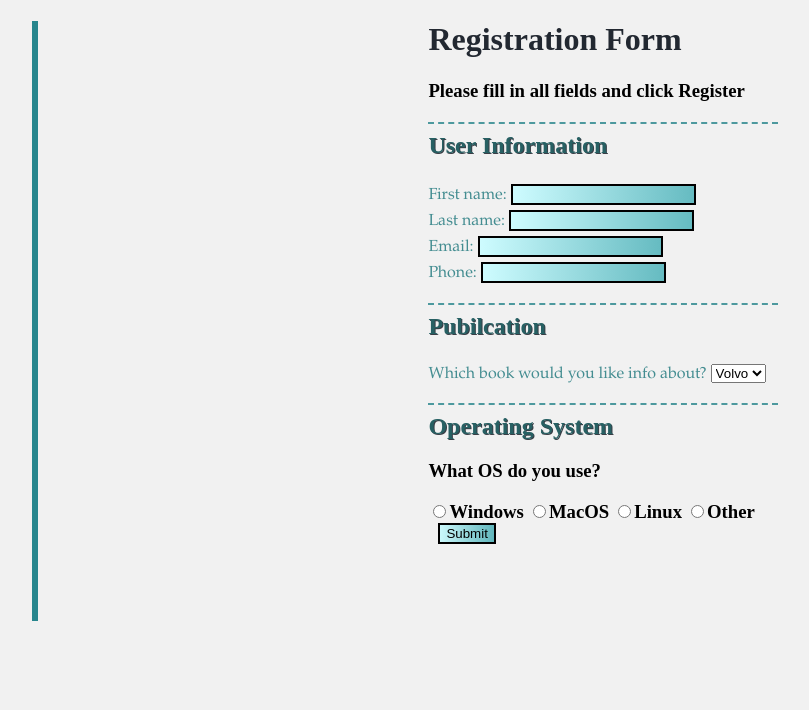
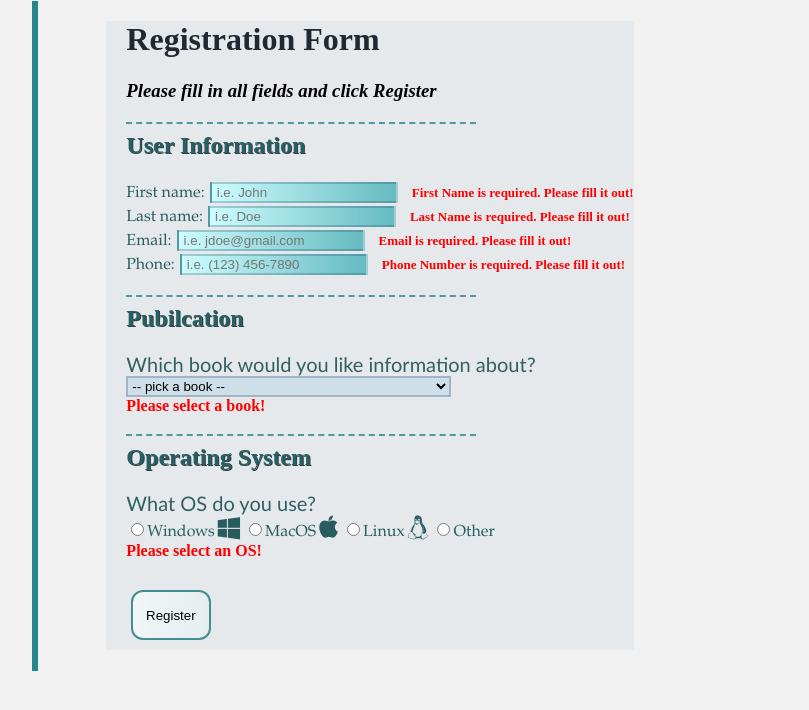
Before and after one commit to xren935/mcgill-web-dev, a plain HTML site: page mini-assign7/register.html in a window 1280 px wide. Shown: the whole page, without its empty margins (163-972 px from the left). Drawn offline with Linux system fonts and the light colour scheme.

Commit message:
assign7 done✅

```diff
--- a/mini-assign7/register.html
+++ b/mini-assign7/register.html
@@ -1,53 +1,62 @@
 <!doctype html>
 <html lang="en">
+
 <head>
-  <meta charset="utf-8">
-
-  <title>Register</title>
-  <meta name="description" content="The HTML5 Herald">
-  <link rel="stylesheet" href="styles.css" media="screen" type="text/css" />
-
-
-
-
-  </script>
-  <!-- <style type="text/css"></style> -->
+    <title>Register</title>
+    <meta charset=”utf-8” />
+    <link rel="stylesheet" href="https://cdnjs.cloudflare.com/ajax/libs/font-awesome/4.7.0/css/font-awesome.min.css">
+    <link rel="stylesheet" href="styles.css" media="screen" type="text/css" />
+    <script src="scripts.js"></script>
 </head>
 
 <body>
-<script src="scripts.js"></script>
-    <div class="myForm" style="padding-left: 20%;">
+    <div class="flex-container" display="position: inline">
         <div class="vl" display="position: inline"></div>
         <h1>Registration Form</h1>
-        <form name="myForm" action="" onsubmit = "return myFunction();" method="post">
-            <h3>Please fill in all fields and click Register</h3>
+        <form name="myForm" action="" onsubmit="return myFunction();" method="post">
+            <h3><i>Please fill in all fields and click Register</i></h3>
             <h2>User Information</h2>
-
-                <div class="field">First name: <input type="text" id="fname"></input></div><p style="font-size: small" id="fnerrormsg"></p><br />
-                <div class="field">Last name: <input type="text" id="lname"></input></div><p style="font-size: small" id="lnerrormsg"></p><br />
-                <div class="field">Email: <input type="text" id="email"></input></div><p style="font-size: small" id="emailerrormsg"></p><br />
-                <div class="field">Phone: <input type="text" id="phone"></input></div><p style="font-size: small" id="phoneerrormsg"></p><br />
+            <label for="fname">First name:</label><input type="text" id="fname" pattern="[A-Za-z]"
+                placeholder="i.e. John"></input>
+            <p style="font-size: small" id="fnerrormsg">First Name is required. Please fill it out!</p><br />
+            <label for="lname">Last name:</label><input type="text" id="lname" pattern="[A-Za-z]"
+                placeholder="i.e. Doe"></input>
+            <p style="font-size: small" id="lnerrormsg">Last Name is required. Please fill it out!</p><br />
+            <label for="email">Email:</label><input type="text" id="email" placeholder="i.e. jdoe@gmail.com"></input>
+            <p style="font-size: small" id="emailerrormsg">Email is required. Please fill it out!</p><br />
+            <label for="phone">Phone:</label><input type="tel" id="phone" placeholder="i.e. (123) 456-7890"
+                pattern="[0-9]{3}-[0-9]{2}-[0-9]{3}"></input>
+            <p style="font-size: small" id="phoneerrormsg">Phone Number is required. Please fill it out!</p><br />
 
             <h2>Pubilcation</h2>
-            <div class="field">Which book would you like info about? </div>
-            <select name="book">
-                <option value="volvo">Volvo</option>
-                <option value="saab">Saab</option>
-                <option value="opel">Opel</option>
-                <option value="audi">Audi</option>
+            <div class="questions">Which book would you like information about? </div>
+            <select class="custom-select" name="book" id="booktype" onchange="validateBook()">
+                <option value="selected" onclick="validateBook()">-- pick a book --</option>
+                <option value="ai" onclick="validateBook()">Artificial Intelligence: A Modern Approach</option>
+                <option value="interview">Crack the Coding Interview</option>
+                <option value="algo">Internet and WWW How to Program</option>
+                <option value="algo">Introduction to Algorithms</option>
+                <option value="structure">Structure and Interpretation of Computer Programs</option>
             </select>
+            <br />
+            <p id="bookmsg" style="padding-left: 0px;">Please select a book!</p>
+
             <h2>Operating System</h2>
-            <h3>What OS do you use? </h3>
-            <input type="radio" name="windows" value="windows"><h3 style="display: inline">Windows</h3><span> </span>
-            <input type="radio" name="windows" value="windows"><h3 style="display: inline">MacOS</h3>
-            <input type="radio" name="windows" value="windows"><h3 style="display: inline">Linux</h3>
-            <input type="radio" name="windows" value="windows"><h3 style="display: inline">Other</h3>
+            <div class="questions">What OS do you use? </div>
+            <div name="os">
+                <input type="radio" id="win" name="curros"><label style="display: inline">Windows</label><i
+                    class="fa fa-windows" style="font-size:24px;color:#285c5f; padding-left: 3px;"></i><span> </span>
+                <input type="radio" id="mac" name="curros"><label style="display: inline">MacOS</label><i
+                    class="fa fa-apple" style="font-size:24px;color:#285c5f; padding-left: 3px;"></i>
+                <input type="radio" id="lin" name="curros"><label style="display: inline">Linux</label><i
+                    class="fa fa-linux" style="font-size:24px;color:#285c5f; padding-left: 3px;"></i>
+                <input type="radio" id="other" name="curros"><label style="display: inline">Other</label>
+            </div>
+            <p id="oserrormsg" style="padding-left: 0px; margin-left: 0px;">Please select an OS!</p>
             <br />
-            <!-- <input type="submit" value="Submit" onclick="clicked()"/> -->
-            <p id="demo"></p>
-             <input type="submit" onclick="myFunction(); return false;"></inpuy>
-            </form>
-            <!-- <button type="submit" onClick="myFunction()">Submit</button> -->
+            <input class="regButton" type="submit" id="submitButton" onhover="displayPretty();" onclick="myFunction(); return false;" value="Register"></input>
+            <div class="pretty" style="color:#2d5c7c;">I'm a pretty(and interactive) form ^^</div>
+        </form>
     </div>
 </body>
 </html>
--- a/mini-assign7/scripts.js
+++ b/mini-assign7/scripts.js
@@ -1,28 +1,17 @@
-function validateName() {
-    var x = document.forms["myForm"]["fname"].value;
-    if (x == "") {
-      alert("Name must be filled out");
-      return false;
+function myFunction() {
+    var validFN = validateFirstName();
+    var validLN = validateLastName();
+    var validEmail = validateEmail();
+    var validNo = validatePhone();
+    var validBook = validateBook();
+    var validOS = validateOS();
+    if( validFN && validLN && validEmail && validNo && validBook && validOS){
+        alert("Submitted!");
+        return true;
+    }else{
+        alert("Please correct the errors on the page and submit again!");
+        return false;
     }
-}
-
-function clicked() {
-    alert("clicked!");
-}
-
-function myFunction() {
-    alert('clicked');
-    var inpObj = document.getElementById("fname").innerHTML;
-    validateFirstName();
-    validateLastName();
-    validateEmail();
-    validatePhone();
-    return false;
-    // var fname = document.getElementById("fname").innerHTML;
-    // if(fname == null || fname == "" || fname == undefined ){
-    //     document.getElementById("fnerrormsg").innerHTML = "fill it out";
-    //     document.getElementById("lnerrormsg").innerHTML = "fill it out";
-    // }
 }
 
 function validateFirstName(){
@@ -31,24 +20,22 @@ function validateFirstName(){
     console.log(fname);
     if(fname == null || fname == "" || fname == undefined || fname == " "){
         document.getElementById("fnerrormsg").innerHTML = "First Name is required. Please fill it out!";
-        // document.getElementById("lnerrormsg").innerHTML = "fill it out";
+        return false;
     }else{
         document.getElementById("fnerrormsg").innerHTML = "";
+        return true;
     }
-    return false;
 }
 
 function validateLastName(){
     var lname = document.getElementById("lname").value;
-    console.log("print last name");
-    console.log(lname);
     if(lname == null || lname == "" || lname == undefined ){
         document.getElementById("lnerrormsg").innerHTML = "Last Name is required. Please fill it out!";
-        // document.getElementById("lnerrormsg").innerHTML = "fill it out";
+        return false;
     }else{
         document.getElementById("lnerrormsg").innerHTML = "";
+        return true;
     }
-    return false;
 }
 
 function validateEmail(){
@@ -57,22 +44,50 @@ function validateEmail(){
     console.log(document.getElementById("email").value);
     if(email == null || email == "" || email == undefined ){
         document.getElementById("emailerrormsg").innerHTML = "Email is required. Please fill it out!";
+        return false;
     }else{
         // validate the email
         if(/^[a-zA-Z0-9.!#$%&'*+/=?^_`{|}~-]+@[a-zA-Z0-9-]+(?:\.[a-zA-Z0-9-]+)*$/.test(email)){
             document.getElementById("emailerrormsg").innerHTML = "";
+            return true;
         }else{
             document.getElementById("emailerrormsg").innerHTML = "The email you entered is invalid. Please try again!";
+            return false;
         }
     }
 }
 
 function validatePhone(){
-    var phone = document.getElementById("phone").innerHTML;
+    var phone = document.getElementById("phone").value;
     if(phone == null || phone == "" || phone == undefined ){
-        document.getElementById("phoneerrormsg").innerHTML = "fill phone number out";
-        // document.getElementById("lnerrormsg").innerHTML = "fill it out";
+        document.getElementById("phoneerrormsg").innerHTML = "Phone Number is required. Please fill it out!";
+        return false;
     }else{
+        // could have used regex to validate the number here (similar to the email address)
         document.getElementById("phoneerrormsg").innerHTML = "";
+        return true;
     }
 }
+
+function validateBook(){
+    var book = document.getElementById("booktype");
+    if(book.selectedIndex == 0){
+        document.getElementById("bookmsg").style.color = "OrangeRed";
+        document.getElementById("bookmsg").innerHTML = "Please select a book!";
+        return false;
+    }else {
+        document.getElementById("bookmsg").style.color = "green";
+        document.getElementById("bookmsg").innerHTML = book.options[book.selectedIndex].text;
+        return true;
+    }
+}
+
+function validateOS(){
+     if(document.getElementById("win").checked || document.getElementById("mac").checked || document.getElementById("lin").checked || document.getElementById("other").checked){
+        document.getElementById("oserrormsg").innerHTML = ""
+        return true;
+     }else{
+        document.getElementById("oserrormsg").innerHTML = "Please select an OS!"
+        return false;
+     }
+}
--- a/mini-assign7/styles.css
+++ b/mini-assign7/styles.css
@@ -1,6 +1,27 @@
 body {
     background-color: #eeeeeec9;
     place-items: center;
+    width: 800px;
+}
+
+form {
+    display: inline;
+}
+
+.flex-container {
+    background-color: #bfccd53f;
+    /* margin-right: 500px;
+    margin-top: 50px;
+    margin-left: 240px; */
+    margin-left: 250px;
+    padding-left: 20px;
+    padding-bottom: 10px;
+    background-repeat: no-repeat;
+    background-position: center;
+}
+
+.flex-container:hover {
+    background-color: #b5d3e779;
 }
 
 h1 {
@@ -13,25 +34,14 @@ h2 {
     border-top: 2px dashed rgb(77, 153, 158);
     width: 350px;
     text-shadow: 1px 1px #393e46;
-
 }
 
-/* h3 {
-    color: #393e46;
-} */
-
-input:invalid {
-    border: 2px solid red;
-  }
-
-/* input:invalid:required {
-    background-image: linear-gradient(to right, rgba(241, 255, 192, 0.776), rgba(218, 209, 92, 0.678));
-} */
-
 input {
-    border: 2px solid black;
+    border: 2px #1339553f solid;
     display: inline;
     background-image: linear-gradient(to right, rgba(192, 251, 255, 0.776), rgba(29, 155, 164, 0.678));
+    margin-left: 5px;
+    padding-left: 5px;
 }
 
 input:hover {
@@ -41,18 +51,18 @@ input:hover {
 
 .vl {
     border-left: 6px solid rgb(39, 134, 141);
-    height: 600px;
+    height: 670px;
     position: absolute;
     left: 15%;
     margin-left: 3px;
+    margin-top: -20px;
 }
 
-.field {
-    color: #448d91;
+label {
+    color: #285c5f;
     display: inline-block;
     font-family: "Palatino Linotype", "Book Antiqua", Palatino, serif;
     padding-top: 5px;
-    /* text-shadow: 2px 1px #393e46; */
 }
 
 p {
@@ -60,35 +70,47 @@ p {
     color: red;
     padding-left: 10px;
     font-weight: bold;
-    /* font-size: x-small; */
 }
 
-/* #fnerrormsg {
-    display: inline;
+.questions {
+    color: #345f61;
+    font-size: 20px;
+    font-family: 'Gill Sans', 'Gill Sans MT', Calibri, 'Trebuchet MS', sans-serif;
+}
+
+.custom-select {
+    background-color: #b5d3e779;
+    border: 2px #1339553f solid;
+}
+
+.custom-select:hover {
+    background-color: #59b1eb83;
+}
+
+.custom-select:focus {
+    background-color: #59b0ebd3;
+}
+
+#submitButton {
+    background-image: linear-gradient(to right, rgb(241, 246, 247), rgba(225, 237, 241, 0.678));
+    border-radius: 12px;
+    border: 2px solid #448d91;
+    width: 80px;
+    height: 50px;
+    margin-top: 30px;
+}
+
+#submitButton:hover {
+    background-color: black;
+    font-size: 15px;
+    font-weight: bold;
+}
+
+.pretty {
+    display: none;
+}
+
+.regButton:hover + .pretty{
+    display: block;
     color: red;
-    padding-left: 10px;
-    font-weight: bold;
-    font-size: x-small;
-} */
-
-/* #lnerrormsg {
-    display: inline;
-    color: red;
-    padding-left: 10px;
-    font-weight: bold;
-    font-size: x-small;
-}
-#emailerrormsg {
-    display: inline;
-    color: red;
-    padding-left: 10px;
-    font-weight: bold;
-    font-size: x-small;
-}
-#phoneerrormsg {
-    display: inline;
-    color: red;
-    padding-left: 10px;
-    font-weight: bold;
-    font-size: x-small;
-} */
+ }
```
Also changed, not shown: mini-assign7/cloud.png (added), 1 other file.
